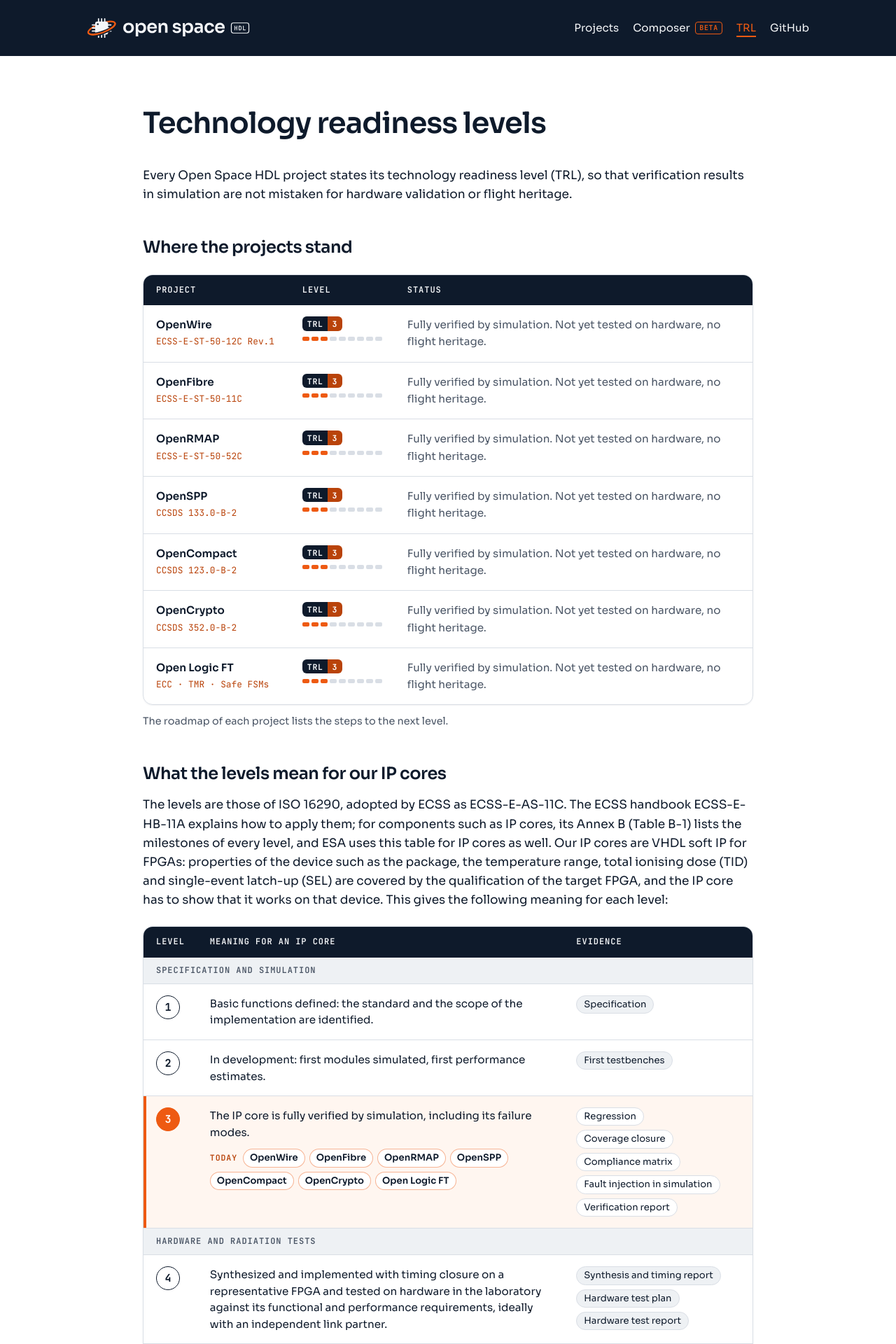
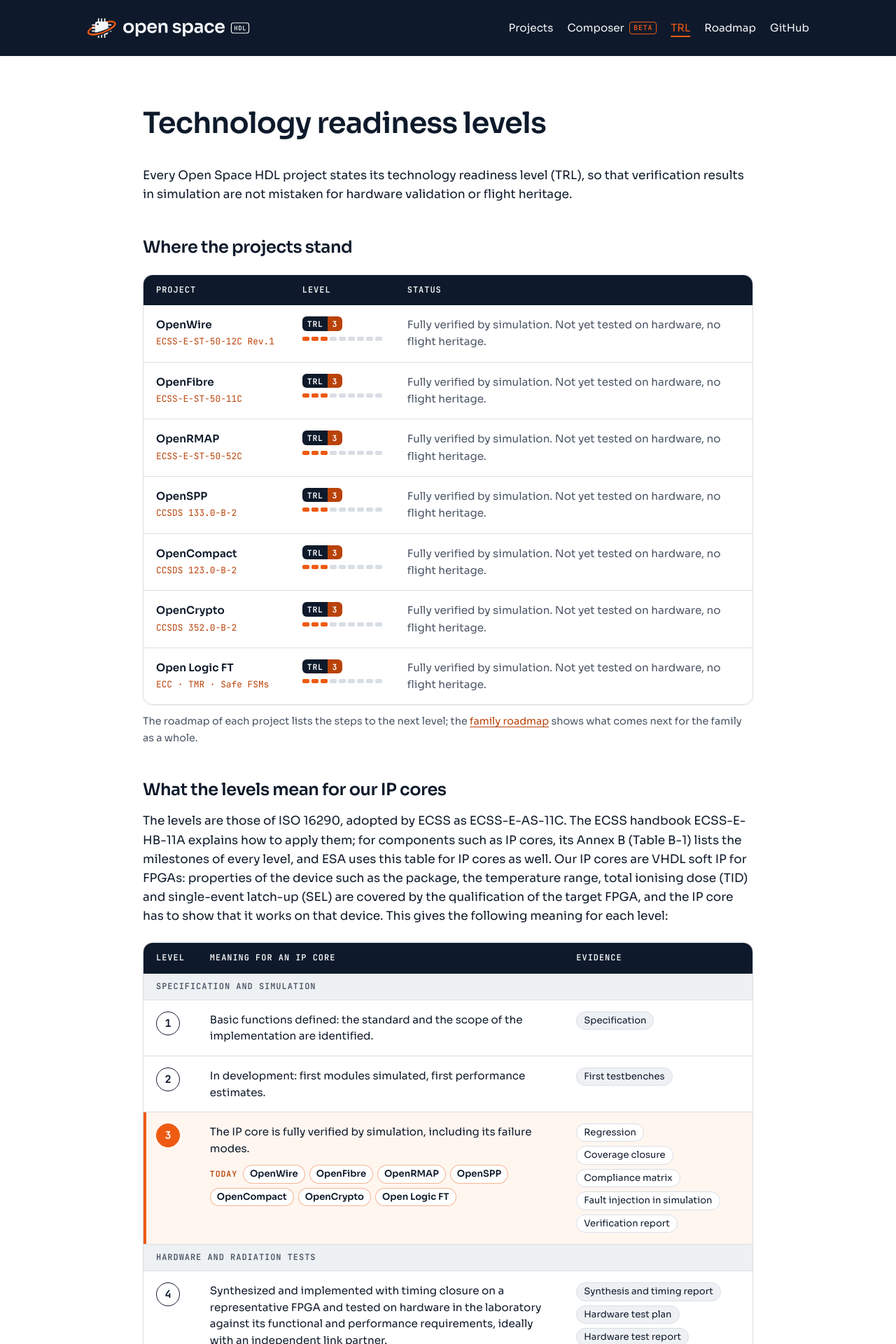
Before and after one commit to open-space-hdl/open-space-hdl.github.io, a Jekyll site: the page built from trl.html, in a window 1280 px wide. Shown: the top 1920 px of the page at 70% size. Built offline with Jekyll 4.4.1, drawn with Linux system fonts in a browser that asks for light colours.

Commit message:
Add a roadmap page of the family
/roadmap/ shows what comes next for Open Space HDL as a whole, in order and
without dates: the hardware tests for TRL 4, the CCSDS space link core, new
Open Logic building blocks, further cores, reference systems and evaluation
boards, and the Composer. It links the roadmap of every core with a
documentation site (new optional key roadmap in _data/projects.yml). The
header of every page and the TRL page link the page.

```diff
--- a/_includes/site-header.html
+++ b/_includes/site-header.html
@@ -8,6 +8,7 @@
         <a href="{{ '/#projects' | relative_url }}">Projects</a>
         <a href="{{ '/composer/' | relative_url }}"{% if page.url contains '/composer/' %} aria-current="page"{% endif %}>Composer <span class="nav-badge">Beta</span></a>
         <a href="{{ '/trl/' | relative_url }}"{% if page.url == '/trl/' %} aria-current="page"{% endif %}>TRL</a>
+        <a href="{{ '/roadmap/' | relative_url }}"{% if page.url == '/roadmap/' %} aria-current="page"{% endif %}>Roadmap</a>
         <a href="{{ site.github_org }}">GitHub</a>
       </nav>
     </div>
--- a/assets/css/site.css
+++ b/assets/css/site.css
@@ -491,6 +491,77 @@
 }
 .levels-table tr.is-current .chips li { background: #FFFFFF; }
 
+/* Roadmap page: project links, overview, sections with their state, the data chain, phase and planning tables */
+.link-row {
+  display: flex;
+  flex-wrap: wrap;
+  gap: 6px 18px;
+  margin: 0;
+  padding: 0;
+  list-style: none;
+}
+.link-row a { font-weight: 600; }
+.roadmap-toc {
+  margin: 36px 0 0;
+  padding: 20px 24px;
+  background: var(--surface);
+  border: 1px solid var(--border);
+  border-radius: 14px;
+}
+.roadmap-toc ol { margin: 0; padding-left: 1.4em; }
+.roadmap-toc li + li { margin-top: 6px; }
+.roadmap-toc a { color: var(--text); text-decoration: none; }
+.roadmap-toc a:hover { color: var(--orange-text); text-decoration: underline; }
+.toc-state {
+  display: inline-block;
+  min-width: 7.5em;
+  margin-right: 8px;
+  font-family: var(--font-mono);
+  font-size: 0.72rem;
+  font-weight: 600;
+  letter-spacing: 0.08em;
+  text-transform: uppercase;
+  color: var(--orange-text);
+}
+.roadmap-section { margin-top: 56px; }
+.roadmap-section .eyebrow { margin: 0 0 6px; color: var(--orange-text); }
+.roadmap-section h2 { margin-top: 0; }
+.chain {
+  display: flex;
+  flex-wrap: wrap;
+  align-items: center;
+  gap: 8px;
+  margin: 20px 0;
+  padding: 0;
+  list-style: none;
+}
+.chain li { display: flex; align-items: center; gap: 8px; }
+.chain li:not(:last-child)::after { content: "\2192"; color: var(--orange-text); font-weight: 600; }
+.chain-step {
+  display: inline-flex;
+  flex-direction: column;
+  padding: 6px 14px;
+  border: 1px solid var(--border);
+  border-radius: 12px;
+  background: var(--surface);
+  font-size: 0.9rem;
+  font-weight: 600;
+  line-height: 1.3;
+}
+.chain-step small {
+  font-family: var(--font-mono);
+  font-size: 0.7rem;
+  font-weight: 500;
+  color: var(--text-muted);
+}
+.chain-step.is-new { background: var(--navy); border-color: var(--navy); color: var(--light); }
+.chain-step.is-new small { color: var(--orange); }
+.roadmap-table td:first-child { width: 28%; font-weight: 600; }
+.phase-table td:first-child { width: 72px; }
+.phase-table td:nth-child(3), .roadmap-table td[data-label="Standard or interface"] { width: 30%; }
+.board-list { margin: 12px 0; }
+.board-list li + li { margin-top: 4px; }
+
 @media (max-width: 720px) {
   .trl-table thead { display: none; }
   .trl-table, .trl-table tbody, .trl-table tr, .trl-table td, .trl-table th { display: block; width: auto; }
@@ -513,6 +584,9 @@
   .levels-table tr.is-current td:first-child { box-shadow: none; }
   .levels-table tr.is-current { box-shadow: inset 4px 0 0 var(--orange); }
   .levels-table .phase-row { padding: 0; }
+  .roadmap-table td:first-child, .phase-table td:first-child, .phase-table td:nth-child(3),
+  .roadmap-table td[data-label="Standard or interface"] { width: auto; }
+  .toc-state { display: block; min-width: 0; margin: 0; }
 }
 
 /* Footer */
--- a/trl.html
+++ b/trl.html
@@ -54,7 +54,10 @@
         </tbody>
       </table>
     </div>
-    <p class="table-note">The roadmap of each project lists the steps to the next level.</p>
+    <p class="table-note">
+      The roadmap of each project lists the steps to the next level; the
+      <a href="{{ '/roadmap/' | relative_url }}">family roadmap</a> shows what comes next for the family as a whole.
+    </p>
 
     <h2 id="levels">What the levels mean for our IP cores</h2>
     <p>
```
Also changed, not shown: _data/projects.yml (+8 -0 lines), roadmap.html (added, +219 -0 lines), tests/e2e/site.spec.mjs (+37 -2 lines).
